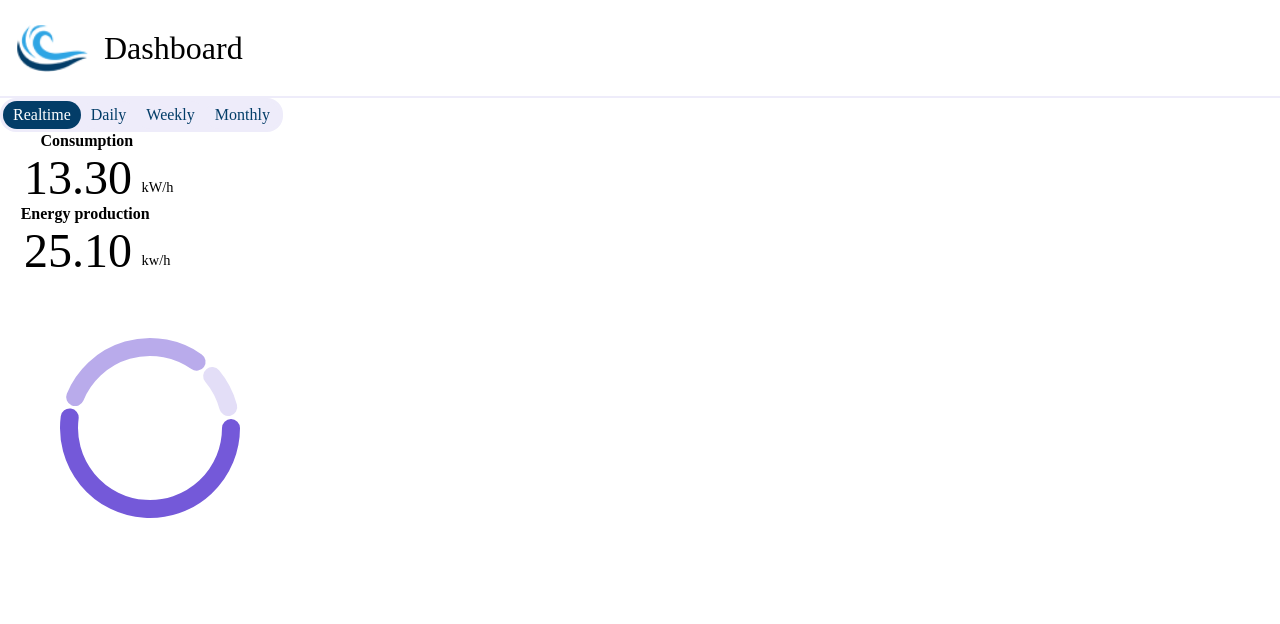
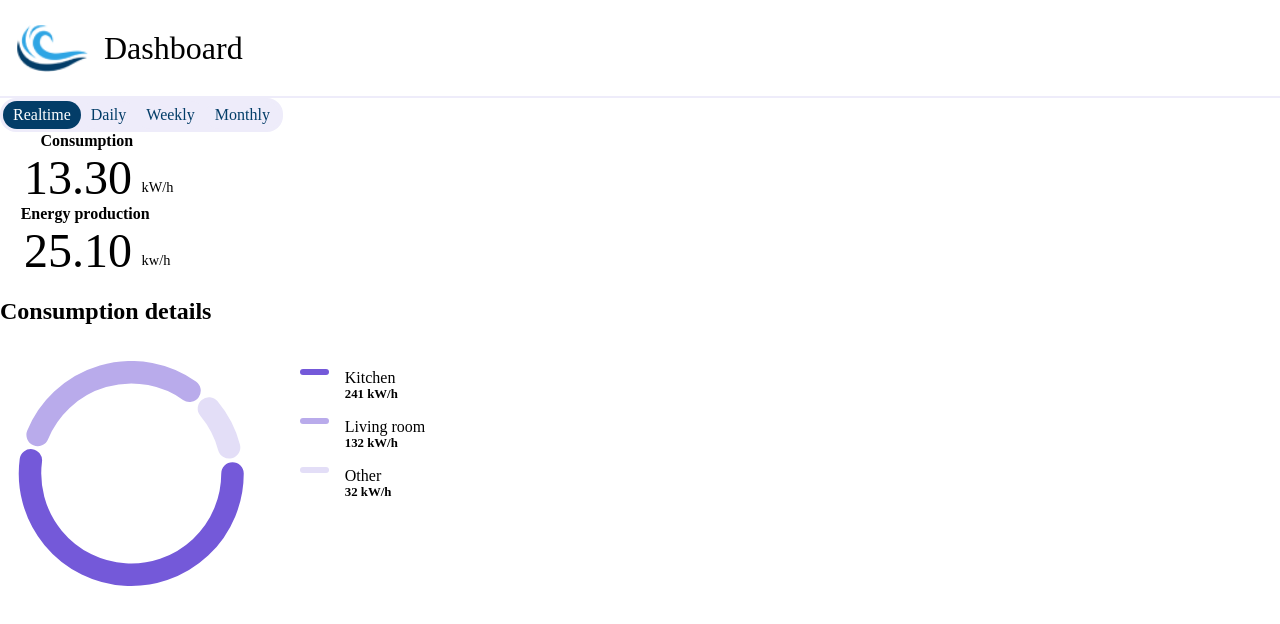
Before and after one commit to PI2-Eolo/frontend, a React (Create React App) app: page / in a window 1280 px wide. Shown: the top 624 px of the page. Built offline with nearby package versions, Linux system fonts and the light colour scheme.

Commit message:
Finish of component

```diff
--- a/src/App.tsx
+++ b/src/App.tsx
@@ -35,6 +35,7 @@ function App() {
       <MetricInfo label="Energy production" value={25.1} unit="kw/h" />
 
       <PieChart
+        label="Consumption details"
         data={[
           { label: "Kitchen", value: 241, color: "#7459D9" },
           { label: "Living room", value: 132, color: "#B9ABEB" },
--- a/src/components/PieChart/index.css
+++ b/src/components/PieChart/index.css
@@ -2,4 +2,66 @@
     display: flex;
     height: fit-content;
     width: fit-content;
+    flex-direction: column;
+    align-items: flex-start;
 }
+
+.pie-chart-content {
+    display: flex;
+    flex-direction: row;
+    align-items: flex-start;
+    height: fit-content;
+    width: fit-content;
+    margin-top: 1em;
+}
+
+.pie-chart-label {
+    font-family: "Poppins Thin";
+    font-weight: bold;
+    font-size: 1.5em;
+}
+
+.pie-chart-label-list {
+    display: flex;
+    flex-direction: column;
+    justify-content: center;
+    align-items: flex-start;
+}
+
+.pie-chart-item-label-container {
+    display: flex;
+    flex-direction: row;
+    justify-content: center;
+    align-items: flex-start;
+    margin-top: 0.5em;
+    margin-bottom: 0.5em;
+}
+
+.pie-char-label-color-bar {
+    width: 1.8em;
+    height: 0.4em;
+    border-radius: 1em;
+    background-color: #033d68;
+    margin-right: 1em;
+}
+
+.pie-chart-value-container {
+    display: flex;
+    flex-direction: column;
+    width: fit-content;
+    align-items: flex-start;
+}
+
+.pie-chart-item-label {
+    font-family: "Poppins Thin";
+    font-weight: 100;
+    font-size: 1em;
+    white-space: nowrap;
+}
+
+.pie-chart-item-value {
+    font-family: "Poppins Thin";
+    font-weight: bold;
+    font-size: 0.8em;
+    white-space: nowrap;
+}
--- a/src/components/PieChart/index.tsx
+++ b/src/components/PieChart/index.tsx
@@ -7,13 +7,16 @@ interface DataDetails {
   color: string;
 }
 interface PieChartProps {
-  unit: string;
-  data: DataDetails[];
+  label?: string;
+  unit?: string;
+  data?: DataDetails[];
 }
 
-const PieChart = ({ data, unit }: PieChartProps) => {
+const PieChart = ({ label = "", data = [], unit = "" }: PieChartProps) => {
   return (
     <div className="pie-chart-container">
+      <h2 className="pie-chart-label">{label}</h2>
+      <div className="pie-chart-content">
         <GraphPieChart
           data={data.map((item) => ({
             title: item.label,
@@ -24,7 +27,26 @@ const PieChart = ({ data, unit }: PieChartProps) => {
           radius={30}
           rounded={true}
           paddingAngle={15}
+          viewBoxSize={[80, 80]}
+          center={[35, 30]}
         />
+        <div className="pie-chart-label-list">
+          {data.map((item) => (
+            <div className="pie-chart-item-label-container">
+              <span
+                className="pie-char-label-color-bar"
+                style={{ backgroundColor: item.color }}
+              />
+              <div className="pie-chart-value-container">
+                <span className="pie-chart-item-label">{item.label}</span>
+                <span className="pie-chart-item-value">
+                  {item.value} {unit}
+                </span>
+              </div>
+            </div>
+          ))}
+        </div>
+      </div>
     </div>
   );
 };
```
Lines whose indentation alone changed are shown as unchanged.
